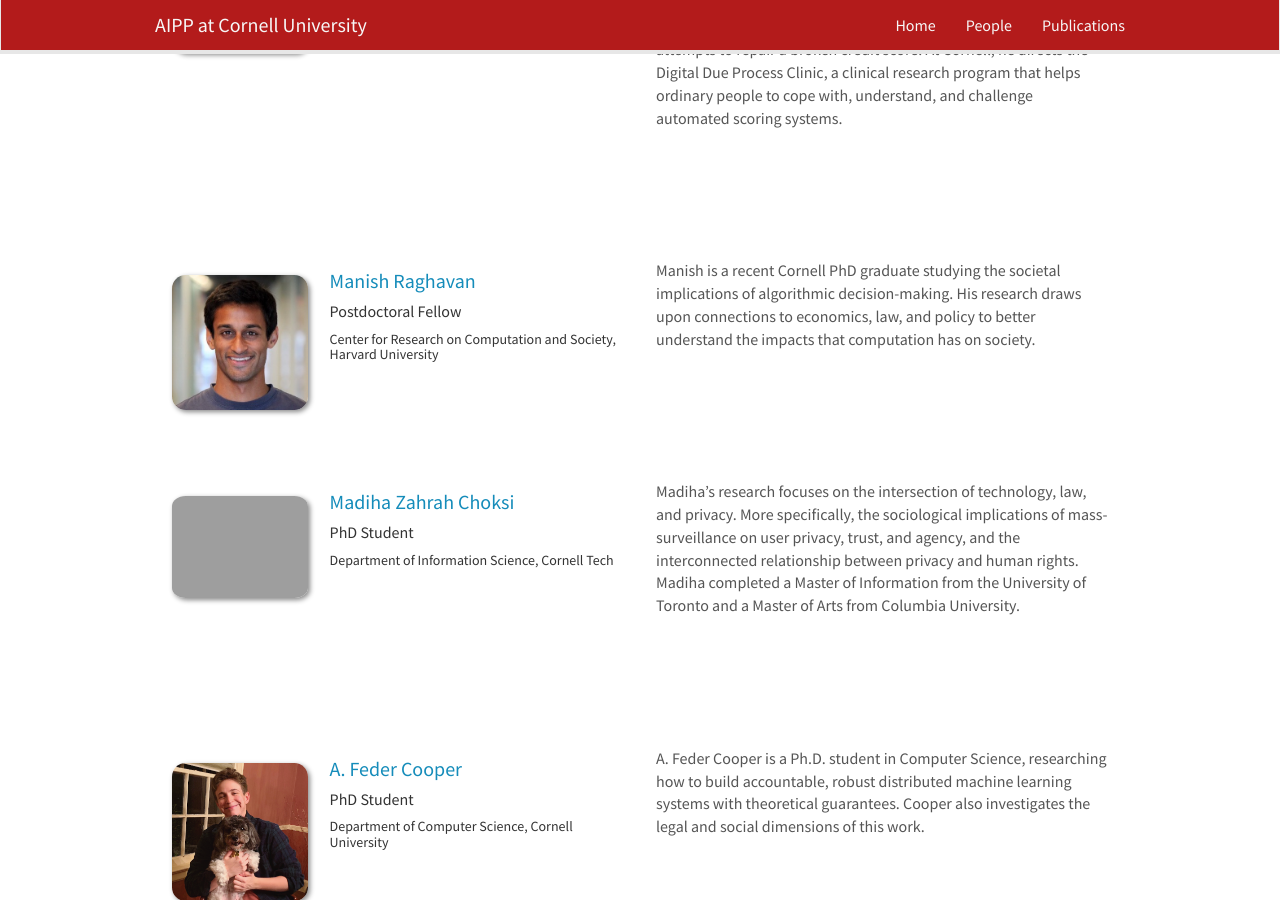
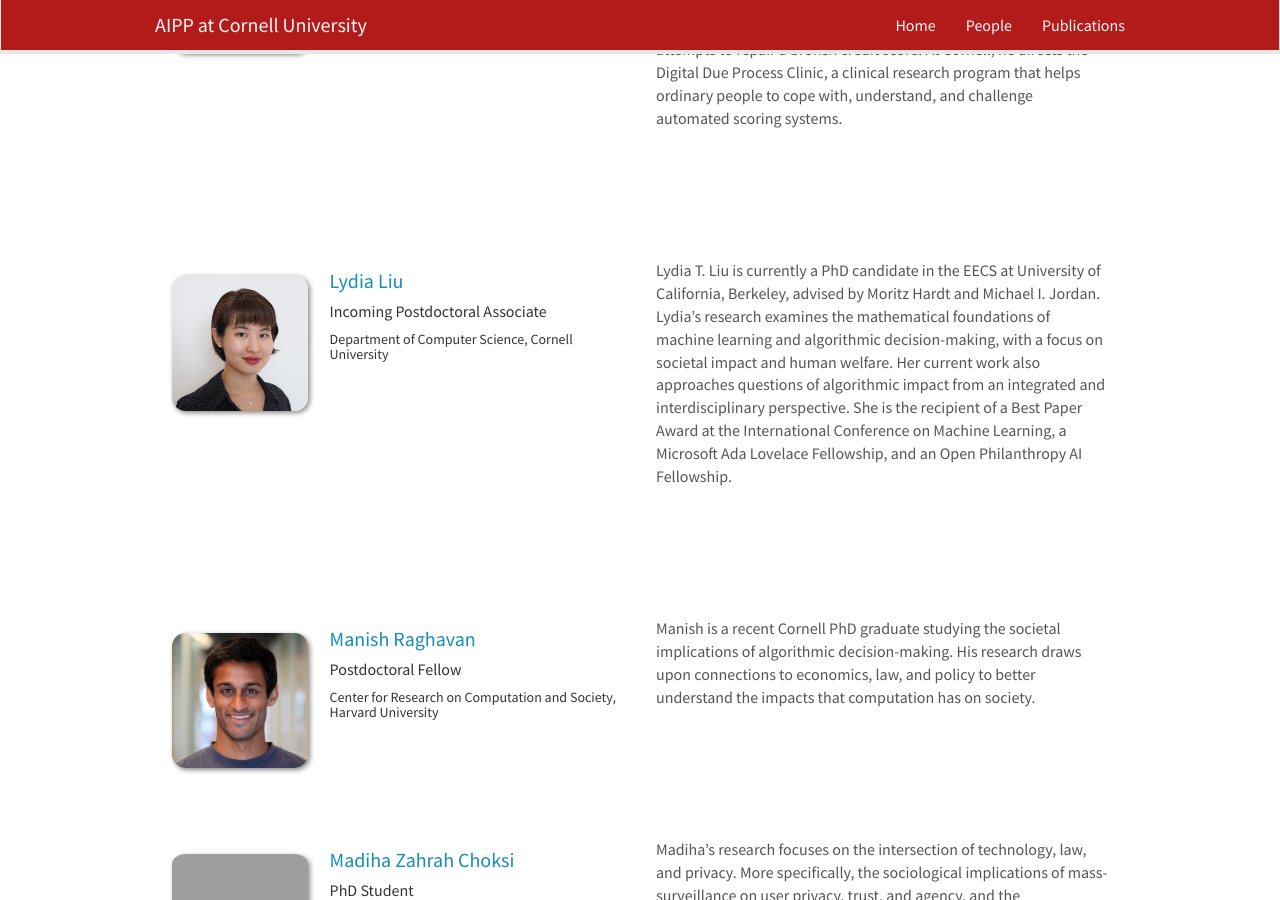
Before and after one commit to pasta41/aippwebsite, a Jekyll site: the page built from _pages/people.md, in a window 1280 px wide and 900 px high, scrolled down 3263 px. Built offline with Jekyll 4.4.1, drawn with Linux system fonts in a browser that asks for light colours; nearby versions of some CDN libraries.

Commit message:
add lydia

```diff
--- a/_data/people.yml
+++ b/_data/people.yml
@@ -85,6 +85,13 @@
   # TODO Twitter
 
 # BEGIN: Post-docs / visiting scientists
+
+- name: Lydia Liu
+  photo: lydialiu.jpg
+  title: "Incoming Postdoctoral Associate"
+  info: "Department of Computer Science, Cornell University"
+  website: https://www.lydiatliu.com
+  about: "Lydia T. Liu is currently a PhD candidate in the EECS at University of California, Berkeley, advised by Moritz Hardt and Michael I. Jordan. Lydia's research examines the mathematical foundations of machine learning and algorithmic decision-making, with a focus on societal impact and human welfare. Her current work also approaches questions of algorithmic impact from an integrated and interdisciplinary perspective. She is the recipient of a Best Paper Award at the International Conference on Machine Learning, a Microsoft Ada Lovelace Fellowship, and an Open Philanthropy AI Fellowship."
 
 - name: Manish Raghavan
   photo: manishraghavan.png
```
Also changed, not shown: images/teampic/lydialiu.jpg (added).
